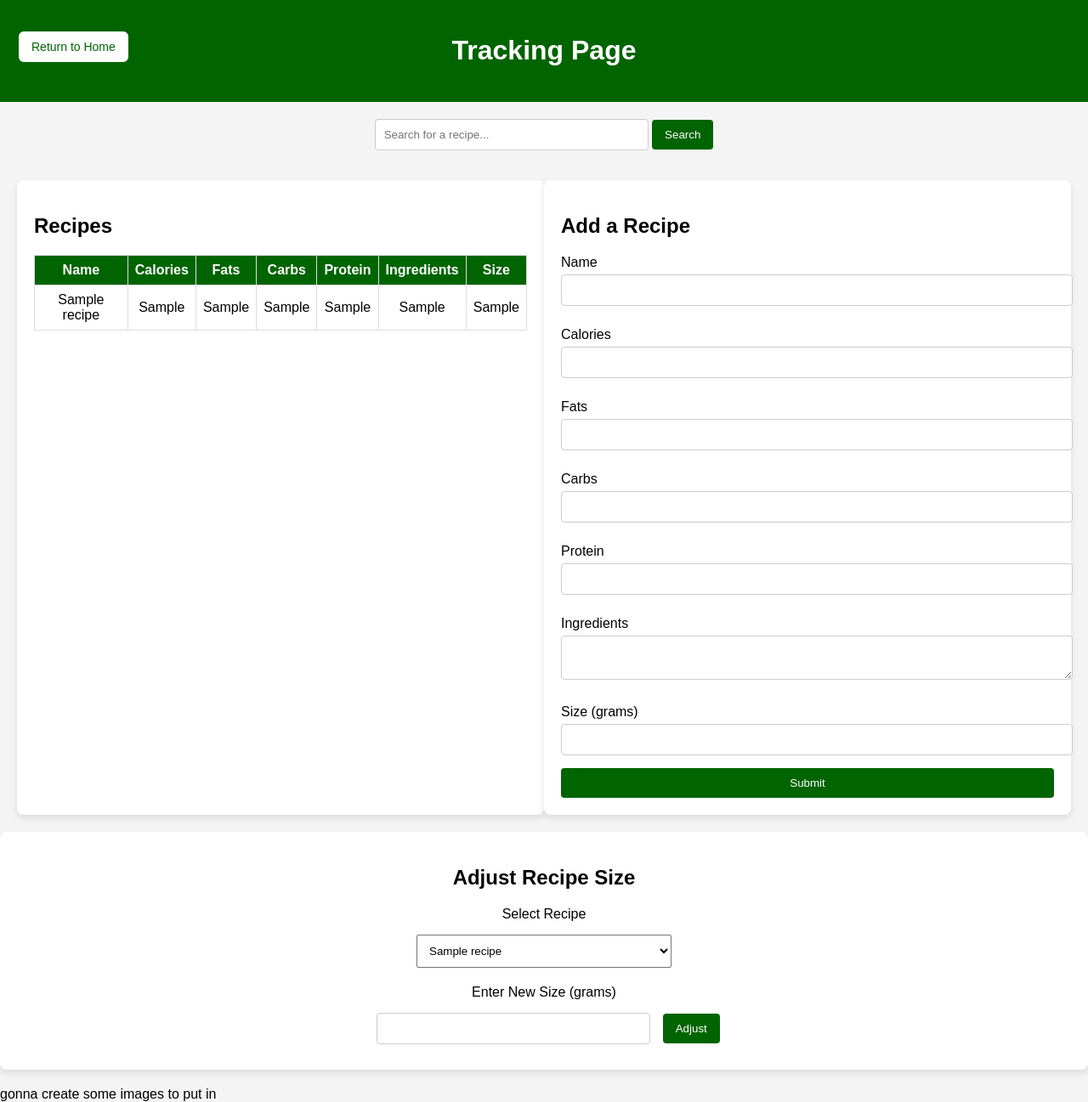
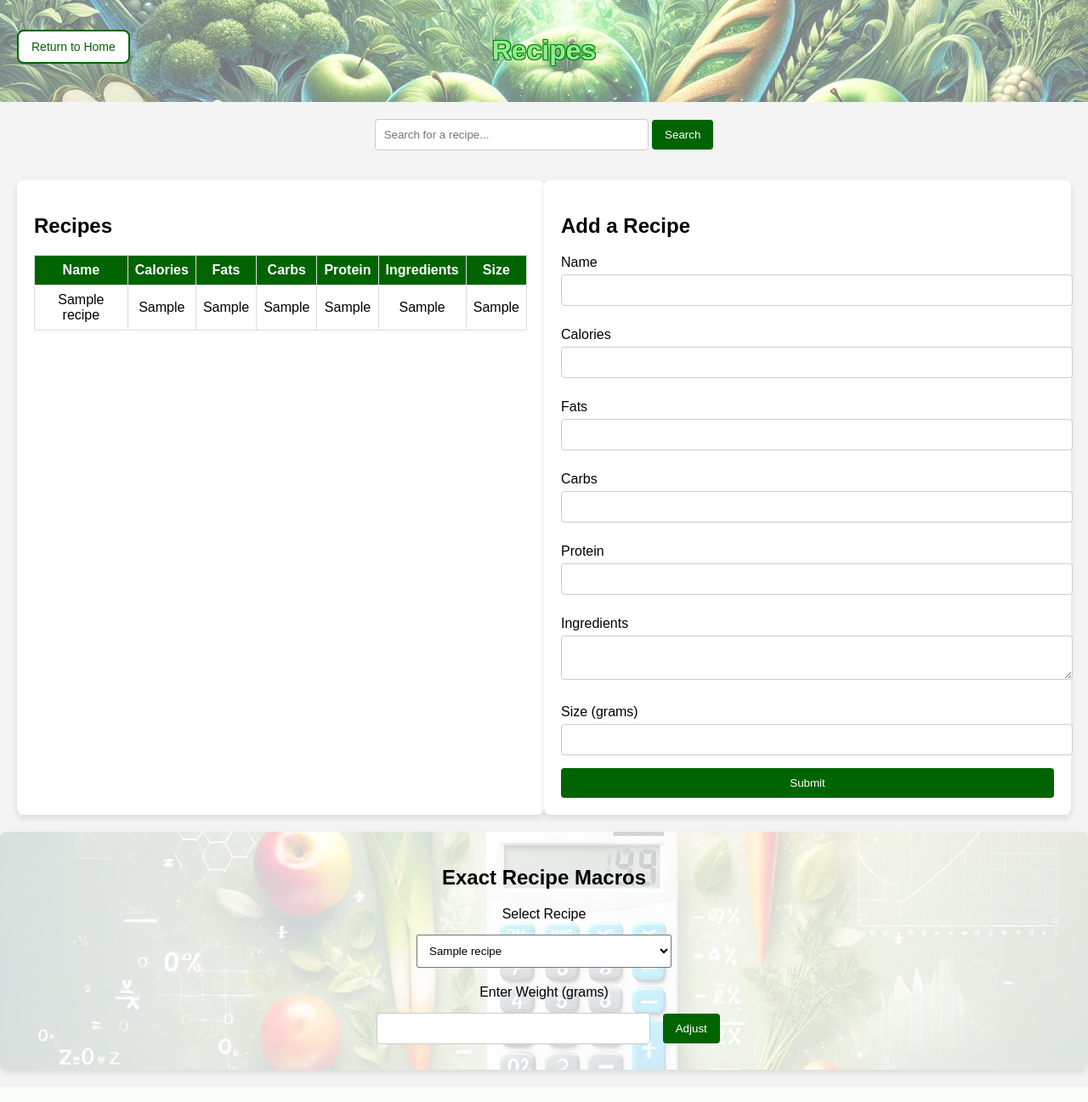
Before and after one commit to brysongroves/final351, a PHP site: page /tracking.php in a window 1280 px wide. Shown: the whole page at 85% size. After the commit the page ends 1267 px from the top, so only its background shows below. Run offline with PHP 8.4, Linux system fonts and the light colour scheme; tables that the repository leaves empty or names only in its code hold one stand-in row (values such as "Sample post").

Commit message:
placed final images and polished

```diff
--- a/tracking.php
+++ b/tracking.php
@@ -38,6 +38,50 @@
 $adjusted_values = null;
 $error_message = null;
 
+if ($_SERVER['REQUEST_METHOD'] === 'POST' && isset($_POST['name'], $_POST['calories'], $_POST['fats'], $_POST['carbs'], $_POST['protien'], $_POST['ingredients'], $_POST['size'])) {
+    $name = htmlspecialchars($_POST['name']);
+    $calories = (int) $_POST['calories'];
+    $fats = (int) $_POST['fats'];
+    $carbs = (int) $_POST['carbs'];
+    $protien = (int) $_POST['protien'];
+    $ingredients = htmlspecialchars($_POST['ingredients']);
+    $size = (int) $_POST['size'];
+
+    try {
+        $insert_sql = 'INSERT INTO recipes (name, calories, fats, carbs, protien, ingredients, size) VALUES (:name, :calories, :fats, :carbs, :protien, :ingredients, :size)';
+        $stmt = $pdo->prepare($insert_sql);
+        $stmt->execute([
+            ':name' => $name,
+            ':calories' => $calories,
+            ':fats' => $fats,
+            ':carbs' => $carbs,
+            ':protien' => $protien,
+            ':ingredients' => $ingredients,
+            ':size' => $size
+        ]);
+        header("Location: " . $_SERVER['PHP_SELF']);
+        exit; // Prevent further execution after redirect
+    } catch (PDOException $e) {
+        $error_message = "Error adding recipe: " . $e->getMessage();
+    }
+}
+
+
+if ($_SERVER['REQUEST_METHOD'] === 'POST' && isset($_POST['delete_id'])) {
+    $delete_id = (int) $_POST['delete_id'];
+
+    try {
+        $delete_sql = 'DELETE FROM recipes WHERE id = :id';
+        $stmt = $pdo->prepare($delete_sql);
+        $stmt->execute([':id' => $delete_id]);
+        header("Location: " . $_SERVER['PHP_SELF']);
+        exit; // Prevent further execution after redirect
+    } catch (PDOException $e) {
+        $error_message = "Error removing recipe: " . $e->getMessage();
+    }
+}
+
+
 if ($_SERVER['REQUEST_METHOD'] === 'POST' && isset($_POST['adjust_size'])) {
     $recipe_id = (int)$_POST['recipe'];
     $new_size = (int)$_POST['new_size'];
@@ -50,6 +94,7 @@
 
     if ($selected_recipe) {
         $size_ratio = $new_size / $selected_recipe['size'];
+        $adjusted_calories = round($selected_recipe['calories'] * $size_ratio);
         $adjusted_fats = round($selected_recipe['fats'] * $size_ratio);
         $adjusted_carbs = round($selected_recipe['carbs'] * $size_ratio);
         $adjusted_protein = round($selected_recipe['protien'] * $size_ratio);
@@ -57,6 +102,7 @@
         // Store adjusted values for displaying
         $adjusted_values = [
             'name' => htmlspecialchars($selected_recipe['name']),
+            'calories' => $adjusted_calories,
             'fats' => $adjusted_fats,
             'carbs' => $adjusted_carbs,
             'protein' => $adjusted_protein
@@ -81,11 +127,22 @@
             background-color: #f4f4f4;
         }
         .header {
-            background-color: darkgreen;
-            color: white;
-            padding: 20px;
-            text-align: center;
-        }
+    background-color: darkgreen;
+    background-image: url('trackingtop.jpg');
+    background-size: cover;
+    background-position: center;
+    background-color: rgba(255, 255, 255, 0.45); /* subtle overlay */
+    background-blend-mode: overlay;
+    color: lightgreen;
+    padding: 20px;
+    text-align: center;
+    text-shadow:
+        -1px -1px 0 green,
+        1px -1px 0 green,
+        -1px 1px 0 green,
+        1px 1px 0 green; /* creates a green border effect */
+}
+
         .search-bar {
             margin: 20px auto;
             text-align: center;
@@ -201,9 +258,10 @@
     <div class="header">
 
         <button class="return-button" onclick="location.href='index.php';">Return to Home</button>
-        <h1>Tracking Page</h1>
+        <h1>Recipes</h1>
     </div>
-
+    <style> background-color: rgba(93, 180, 98, 0.7);
+    </style>
     <div class="search-bar">
         <form action="" method="get">
             <input type="text" name="search" placeholder="Search for a recipe..." value="<?php echo htmlspecialchars($search); ?>">
@@ -281,8 +339,10 @@
         </div>
     </div>
 
-        <div class="ratio-container" style="margin: 20px auto; text-align: center; background-color: white; padding: 20px; border-radius: 8px; box-shadow: 0 4px 8px rgba(0, 0, 0, 0.1);">
-        <h2>Adjust Recipe Size</h2>
+        <div class="ratio-container" style="margin: 20px auto; text-align: center; background-color: white; padding: 20px; border-radius: 8px; box-shadow: 0 4px 8px rgba(0, 0, 0, 0.1); background-image: url('trackingheader.jpg');background-size: cover;
+    background-position: center;
+    background-color: rgba(255, 255, 255, 0.8);background-blend-mode: overlay;">
+        <h2>Exact Recipe Macros</h2>
         <form action="" method="post">
             <label for="recipe">Select Recipe</label>
             <select id="recipe" name="recipe" style="padding: 10px; margin: 10px; width: 300px;">
@@ -290,15 +350,16 @@
                     <option value="<?php echo $recipe['id']; ?>"><?php echo htmlspecialchars($recipe['name']); ?></option>
                 <?php endforeach; ?>
             </select>
-            <label for="new_size">Enter New Size (grams)</label>
+            <label for="new_size">Enter Weight (grams)</label>
             <input type="number" id="new_size" name="new_size" style="padding: 10px; margin: 10px; width: 300px;" required>
             <button type="submit" name="adjust_size" style="padding: 10px 15px; background-color: darkgreen; color: white; border: none; border-radius: 4px; cursor: pointer;">Adjust</button>
         </form>
 
         <?php if ($adjusted_values): ?>
     <div style="margin-top: 20px; background-color: #ffffff; padding: 20px; border-radius: 10px; text-align: center; max-width: 500px; margin-left: auto; margin-right: auto; box-shadow: 0 4px 8px rgba(0, 0, 0, 0.2);">
-        <h3 style="color: darkgreen; margin-bottom: 20px;">Adjusted Values for "<?php echo $adjusted_values['name']; ?>"</h3>
+        <h3 style="color: darkgreen; margin-bottom: 20px;">Exact Weight Macros "<?php echo $adjusted_values['name']; ?>"</h3>
         <ul style="list-style-type: none; padding: 0; margin: 0; font-size: 18px;">
+            <li style="margin: 10px 0;"><strong>Calories:</strong> <?php echo $adjusted_values['calories']; ?></li>
             <li style="margin: 10px 0;"><strong>Fats:</strong> <?php echo $adjusted_values['fats']; ?> g</li>
             <li style="margin: 10px 0;"><strong>Carbs:</strong> <?php echo $adjusted_values['carbs']; ?> g</li>
             <li style="margin: 10px 0;"><strong>Protein:</strong> <?php echo $adjusted_values['protein']; ?> g</li>
@@ -309,7 +370,6 @@
 <?php endif; ?>
 
     </div>
-gonna create some images to put in
 
 </body>
 </html>
```
Also changed, not shown: trackingheader.jpg (added), trackingtop.jpg (added).
